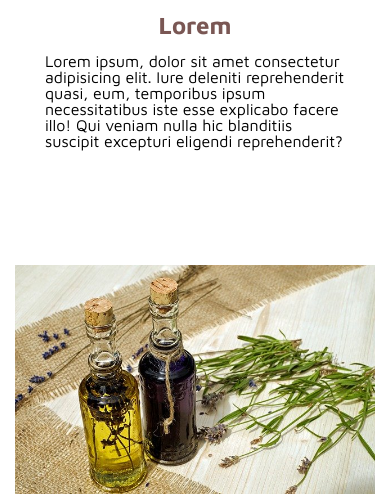
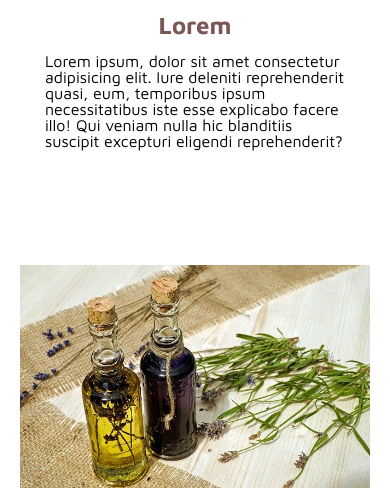
Before and after one commit to wang0857/web-work, a plain HTML site: page 1/index.html in a window 390 px wide. Shown: the part 452-946 px from the top of the page. Drawn offline with Linux system fonts and the light colour scheme.

Commit message:
Adjust mobile screen

```diff
--- a/1/css/main.css
+++ b/1/css/main.css
@@ -56,12 +56,12 @@ table {
 
 /* =================Mobile Layout Start================= */
 
-@media screen and (min-width: 360px) {
+@media screen and (min-width: 350px) {
 
     /* -----------------Container Setting----------------- */
 
     .container {
-        max-width: 360px;
+        max-width: 350px;
         margin: 0px auto;
     }
 
```
